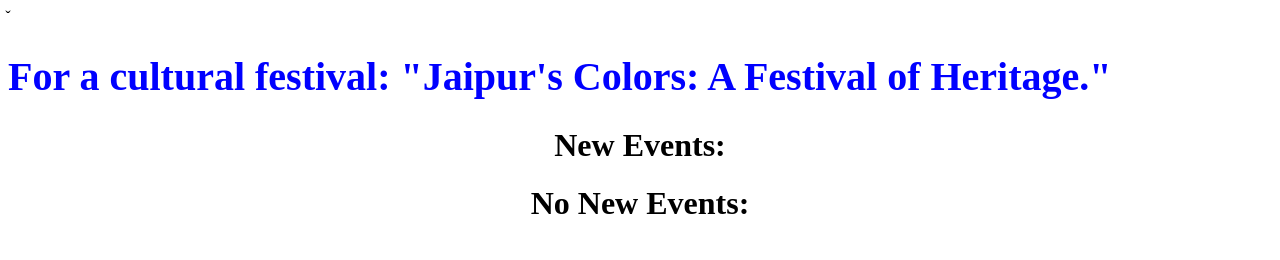
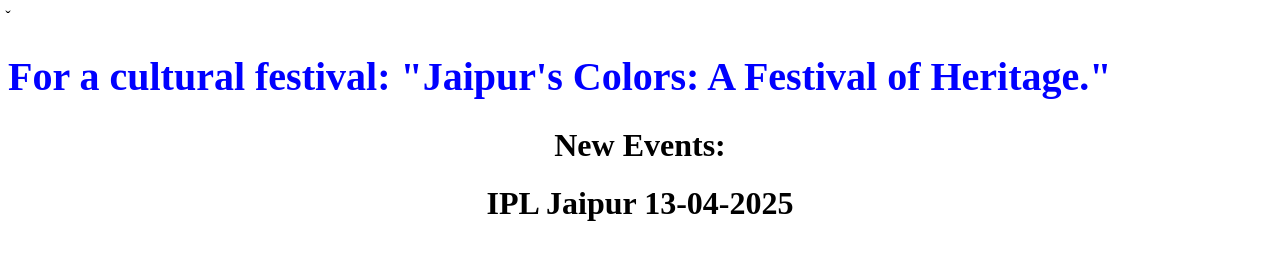
Before and after one commit to shivanijaipuria123/events, a plain HTML site: page index.html in a window 1280 px wide. Drawn offline with Linux system fonts and the light colour scheme.

Commit message:
IPL commit
commit

```diff
--- a/index.html
+++ b/index.html
@@ -7,6 +7,6 @@
 <body>
 ̌<h1 style="font-size:40px; color: blue">For a cultural festival: "Jaipur's Colors: A Festival of Heritage."</h1>
 <h1 align="center">New Events:</h1>
-<h1 align="center" id="eventname">No New Events:</h1>
+<h1 align="center" id="eventname">IPL Jaipur 13-04-2025</h1>
 </body>
 </html>
```
